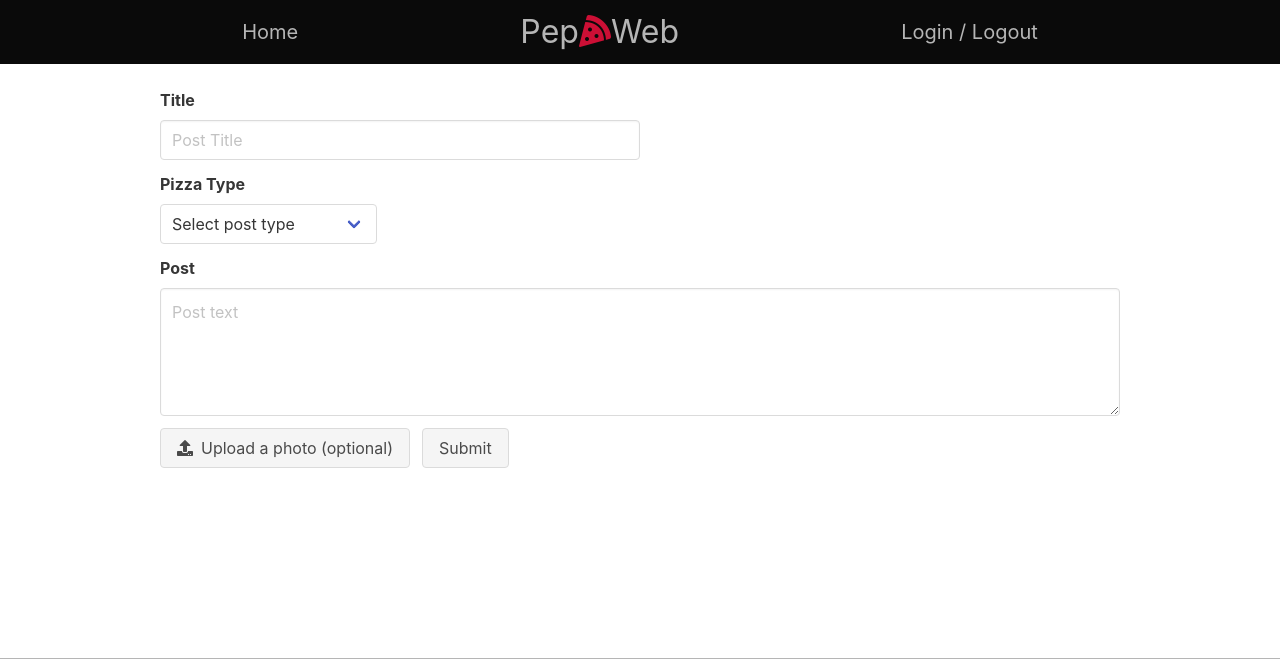
After one commit to e1m3m0/PepWeb, a Node server app: template views/add-post.handlebars in a window 1280 px wide. The commit adds this page. Shown: the top 659 px of the page. Run offline with Node 20, Linux system fonts and the light colour scheme; the template is opened without the code that fills it, so the values that code supplies are empty; some libraries are stand-ins or nearby versions.

Commit message:
added add-post template and beginning of JS

```diff
--- /dev/null
+++ b/public/javascript/addPost.js
@@ -0,0 +1,17 @@
+function addPost(event) {
+  event.preventDefault();
+
+  const title = document.querySelector('#title').value.trim();
+  const postType = document.querySelector('#type').value.trim();
+  const postText = document.querySelector('#text').value.trim();
+
+  if (!title || !postType || !postText) {
+    alert('Please complete all required fields')
+  } else {
+    console.log(title);
+    console.log(postType);
+    console.log(postText);
+  }
+}
+
+document.querySelector('.post-submit').addEventListener('submit', addPost)
--- /dev/null
+++ b/views/add-post.handlebars
@@ -0,0 +1,49 @@
+<form class="post-submit">
+      <div class="field title-input">
+        <label class="label">Title</label>
+        <div class="control">
+          <input class="input" type="text" placeholder="Post Title" id="title">
+        </div>
+      </div>
+      <div class="field">
+        <label class="label">Pizza Type</label>
+        <div class="control">
+          <div class="select">
+            <select id="type">
+              <option selected="true" disabled value="">Select post type</option>
+              <option value="1">Made from scratch</option>
+              <option value="2">Must visit Pizza place</option>
+              <option value="3">For the love of Pizza</option>
+            </select>
+          </div>
+        </div>
+      </div>
+      <div class="field">
+        <label class="label">Post</label>
+        <div class="control">
+          <textarea class="textarea" placeholder="Post text" id="text"></textarea>
+        </div>
+      </div>
+      <div class="field is-grouped">
+        {{!-- file upload section starts --}}
+        <div class="file control">
+          <label class="file-label">
+            <input class="file-input" type="file" name="resume">
+            <span class="file-cta">
+              <span class="file-icon">
+                <i class="fas fa-upload"></i>
+              </span>
+              <span class="file-label">
+                Upload a photo (optional)
+              </span>
+            </span>
+          </label>
+        </div>
+        {{!-- file upload section ends --}}
+        <div class="control">
+          <button class="button file-cta">Submit</button>
+        </div>
+      </div>
+    </form>
+
+    <script src="/javascript/addPost.js"></script>
--- a/views/testHTML/add-post.html
+++ b/views/testHTML/add-post.html
@@ -55,6 +55,7 @@
         </div>
       </div>
       <div class="field is-grouped">
+        <!-- this is the upload button -->
         <div class="file control">
           <label class="file-label">
             <input class="file-input" type="file" name="resume">
@@ -68,10 +69,12 @@
             </span>
           </label>
         </div>
+        <!-- end upload button -->
         <div class="control">
           <button class="button file-cta">Submit</button>
         </div>
       </div>
+
     </form>
     <!-- template area end -->
   </main>
```
